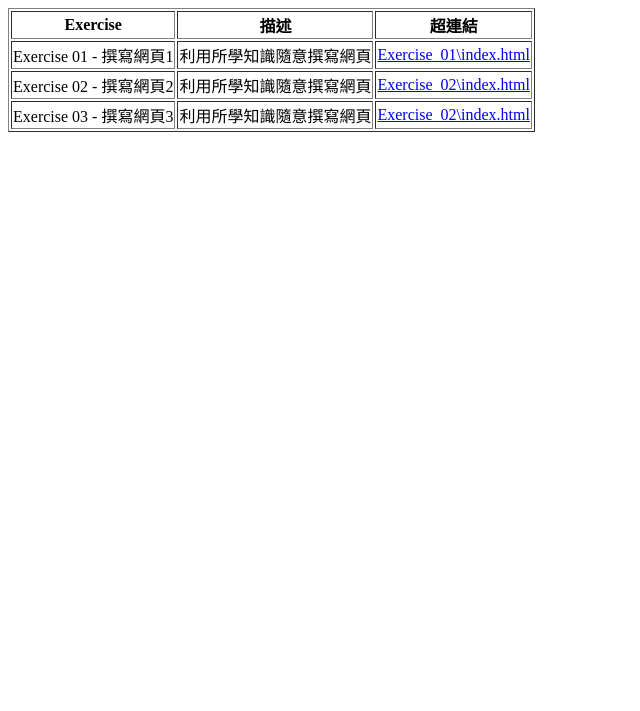
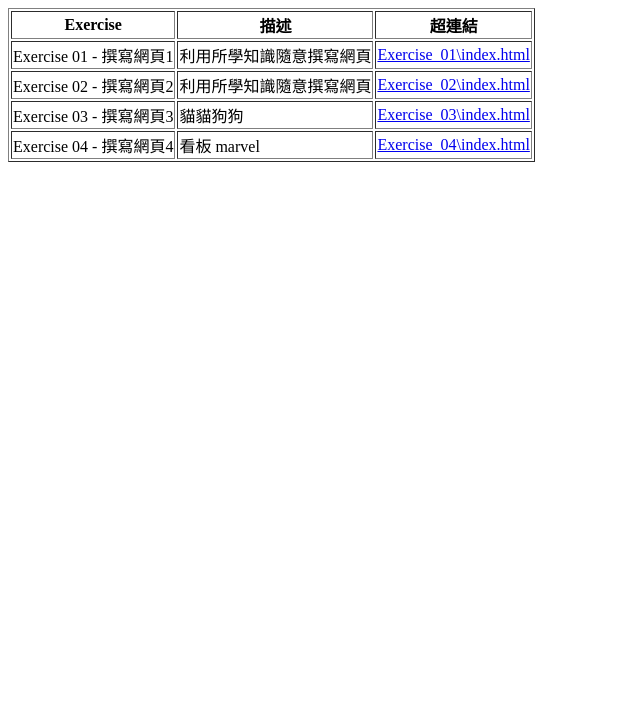
Before and after one commit to ponkan0201/happy888, a plain HTML site: page Exercise/index.html in a window 1280 px wide. Shown: the part 89-800 px from the top of the page, without its empty margins (0-640 px from the left). Drawn offline with Linux system fonts and the light colour scheme.

Commit message:
修改修改

```diff
--- a/Exercise/index.html
+++ b/Exercise/index.html
@@ -38,9 +38,16 @@
             </tr>
             <tr>
                 <td>Exercise 03 - 撰寫網頁3</td>
-                <td>利用所學知識隨意撰寫網頁</td>
+                <td>貓貓狗狗</td>
                 <td>
-                    <a href="https://ponkan0201.github.io/happy888/Exercise/Exercise_03/index.html" target="_blank">Exercise_02\index.html</a>
+                    <a href="https://ponkan0201.github.io/happy888/Exercise/Exercise_03/index.html" target="_blank">Exercise_03\index.html</a>
+                </td>
+            </tr>
+            <tr>
+                <td>Exercise 04 - 撰寫網頁4</td>
+                <td>看板 marvel</td>
+                <td>
+                    <a href="https://ponkan0201.github.io/happy888/Exercise/Exercise_04/index.html" target="_blank">Exercise_04\index.html</a>
                 </td>
             </tr>
         </tbody>
```
